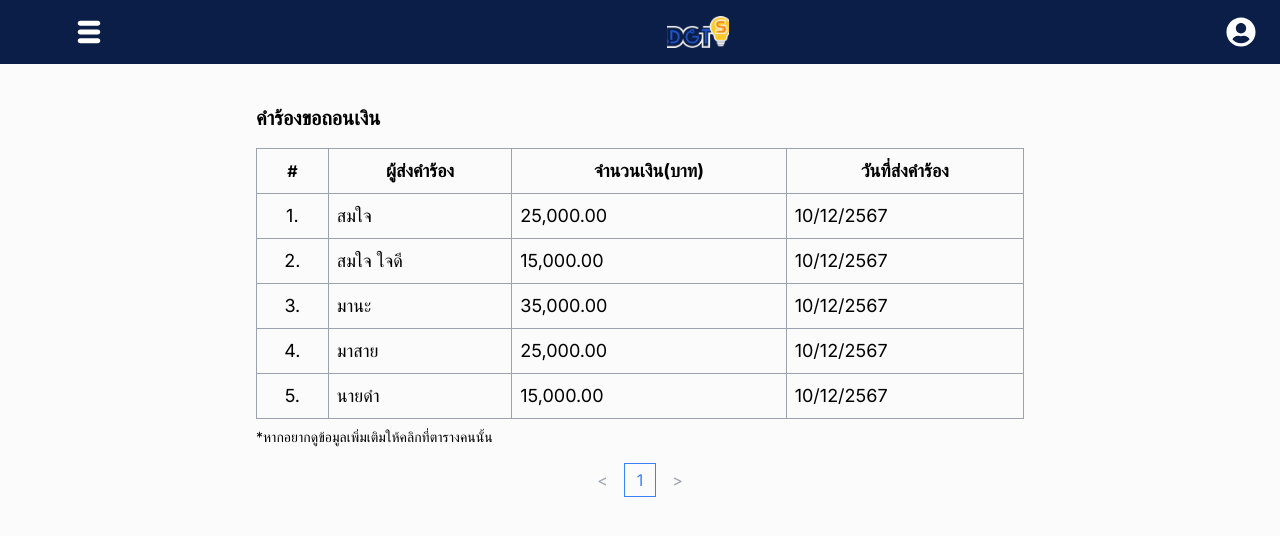
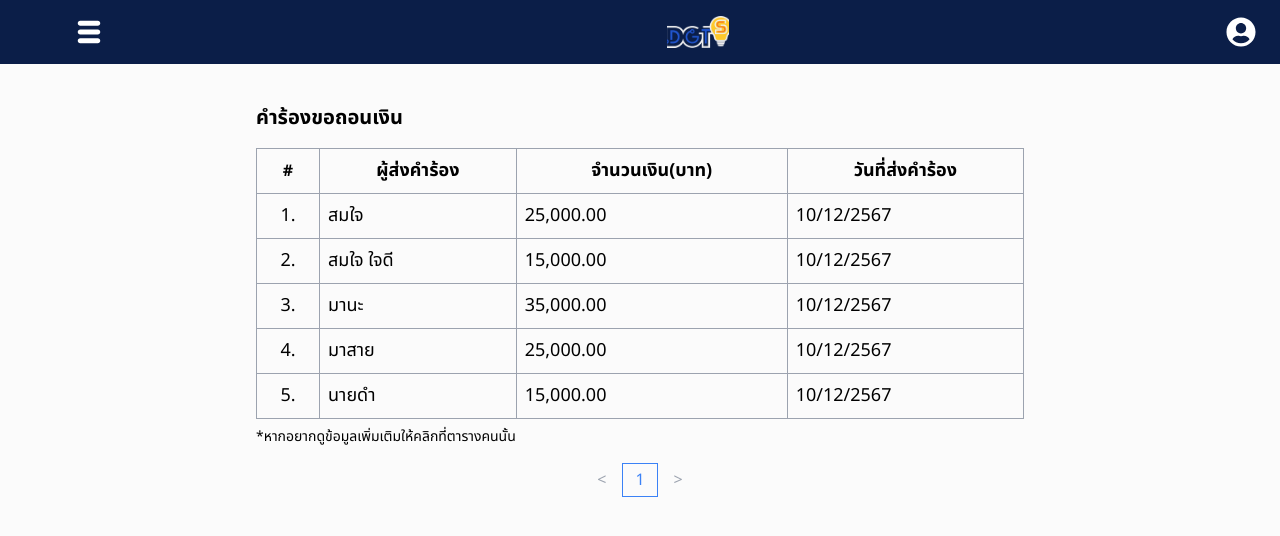
Before and after one commit to aumtitikarn/Backend-DigitechSpace, a Next.js app: page /Withdraw in a window 1280 px wide. Shown: the top 536 px of the page. Built offline with nearby package versions, Linux system fonts and the light colour scheme.

Commit message:
ฟ้อน

```diff
--- a/app/layout.tsx
+++ b/app/layout.tsx
@@ -1,10 +1,13 @@
 import type { Metadata } from "next";
-import { Inter } from "next/font/google";
+import { Noto_Sans_Thai } from "next/font/google";
 import "./globals.css";
 import {AuthProvider} from "./Provider"
 
 
-const inter = Inter({ subsets: ["latin"] });
+const notoSansThai = Noto_Sans_Thai({
+  subsets: ['thai', 'latin'],
+  weight: ['400', '700'],
+});
 
 export const metadata: Metadata = {
   title: "Digitech Space",
@@ -18,7 +21,7 @@
 }>) {
   return (
     <html lang="en">
-      <body className={inter.className}>
+      <body className={notoSansThai.className}>
         <AuthProvider>
         {children}
         </AuthProvider>
```
